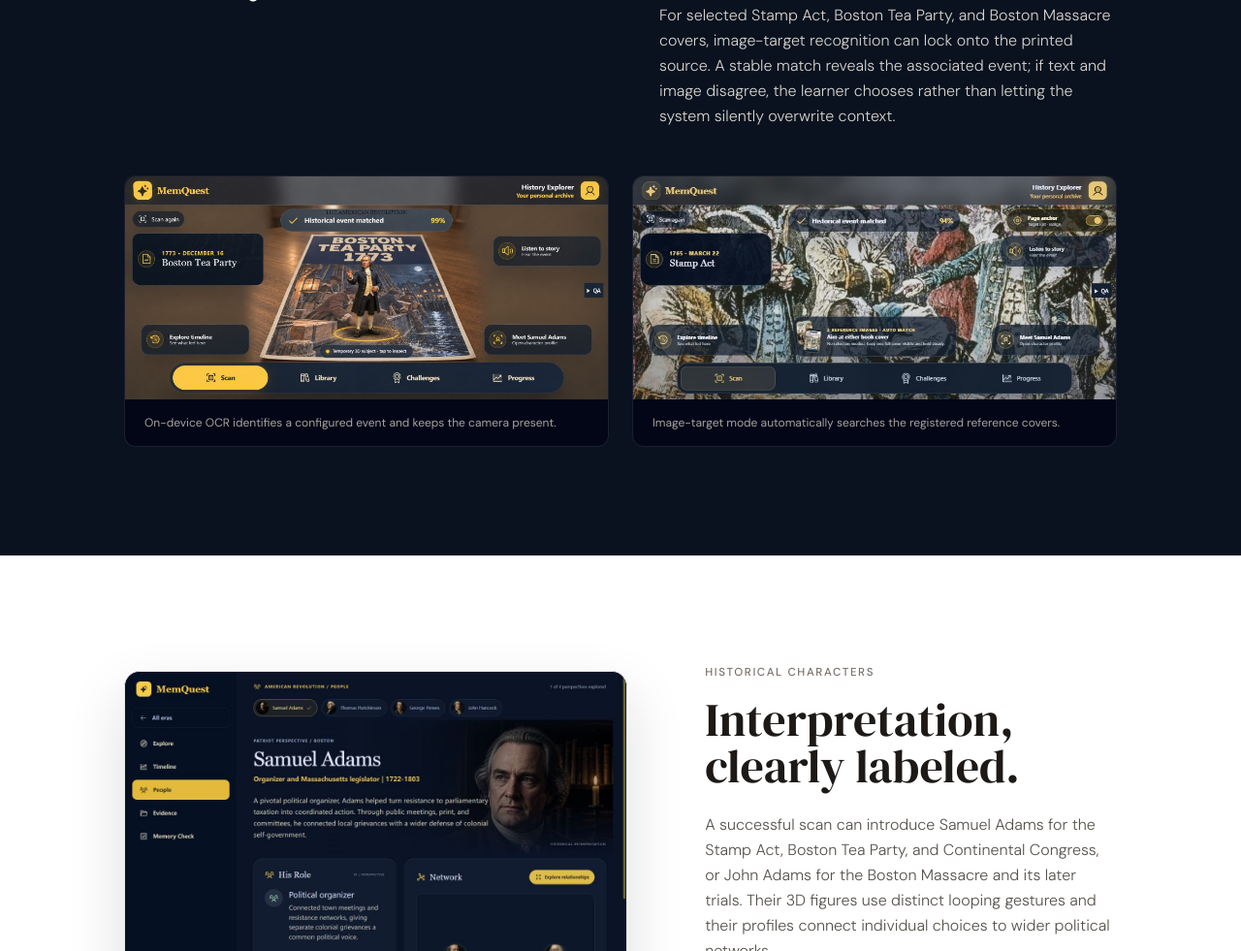
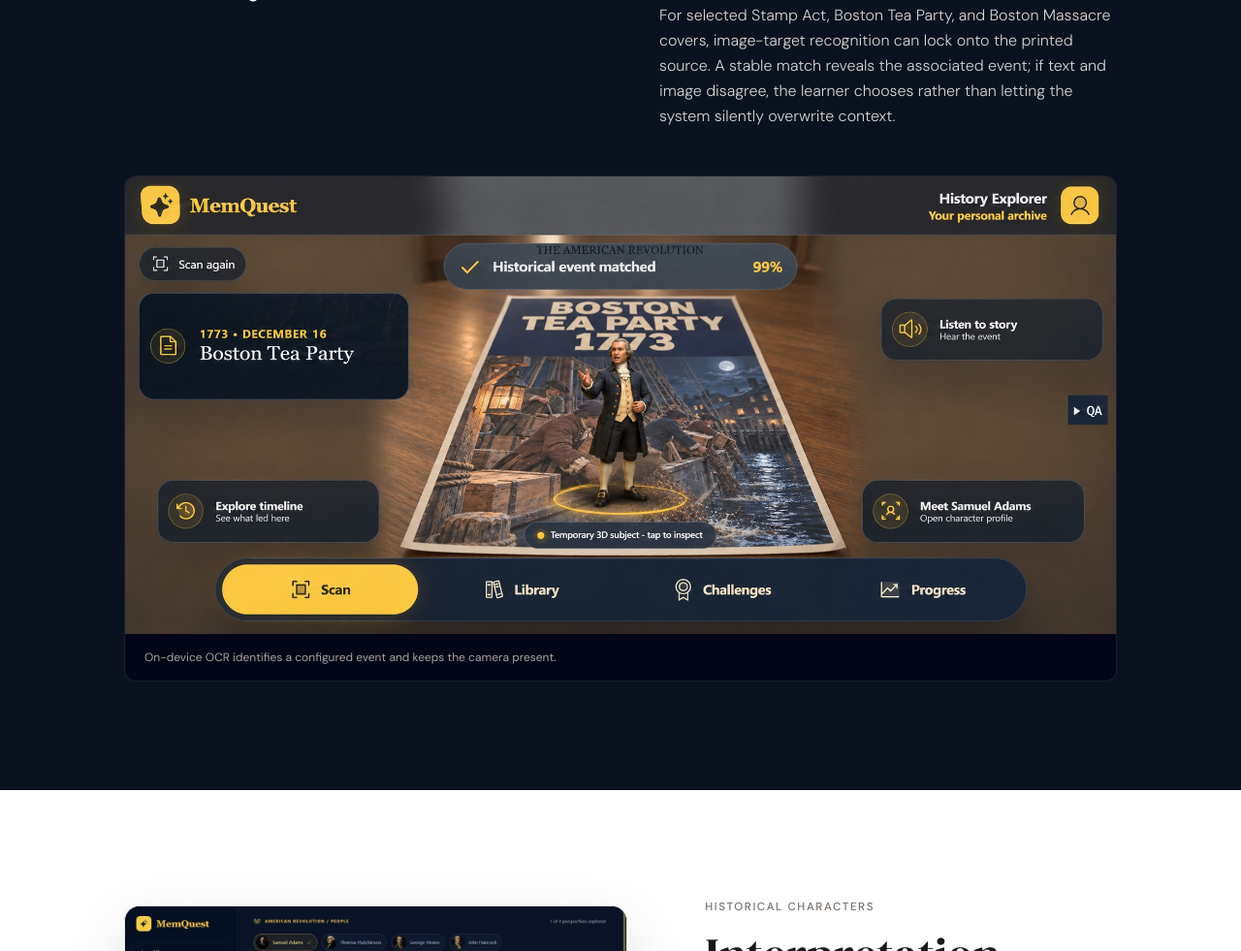
Before and after one commit to angela1-creates/angela1-creates.github.io, a plain HTML site: page projects/memquest/index.html in a window 1280 px wide. Shown: the part 2838-3819 px from the top of the page at 97% size. Drawn offline with nearby package versions, Linux system fonts and the light colour scheme.

Commit message:
docs: simplify MemQuest scan showcase

```diff
--- a/projects/memquest/index.html
+++ b/projects/memquest/index.html
@@ -97,14 +97,10 @@
             <p>For selected Stamp Act, Boston Tea Party, and Boston Massacre covers, image-target recognition can lock onto the printed source. A stable match reveals the associated event; if text and image disagree, the learner chooses rather than letting the system silently overwrite context.</p>
           </div>
         </div>
-        <div class="grid md:grid-cols-2 gap-6">
+        <div>
           <figure class="rounded-xl overflow-hidden border border-white/10 bg-slate-950">
             <img src="images/scan-result.jpg" alt="Text recognition result for the Boston Tea Party" class="w-full aspect-[844/390] object-cover" />
             <figcaption class="px-5 py-4 text-xs text-stone-400">On-device OCR identifies a configured event and keeps the camera present.</figcaption>
-          </figure>
-          <figure class="rounded-xl overflow-hidden border border-white/10 bg-slate-950">
-            <img src="images/image-target-ar.jpg" alt="Automatic image-target recognition for a Stamp Act reference cover" class="w-full aspect-[844/390] object-cover" />
-            <figcaption class="px-5 py-4 text-xs text-stone-400">Image-target mode automatically searches the registered reference covers.</figcaption>
           </figure>
         </div>
       </div>
```
